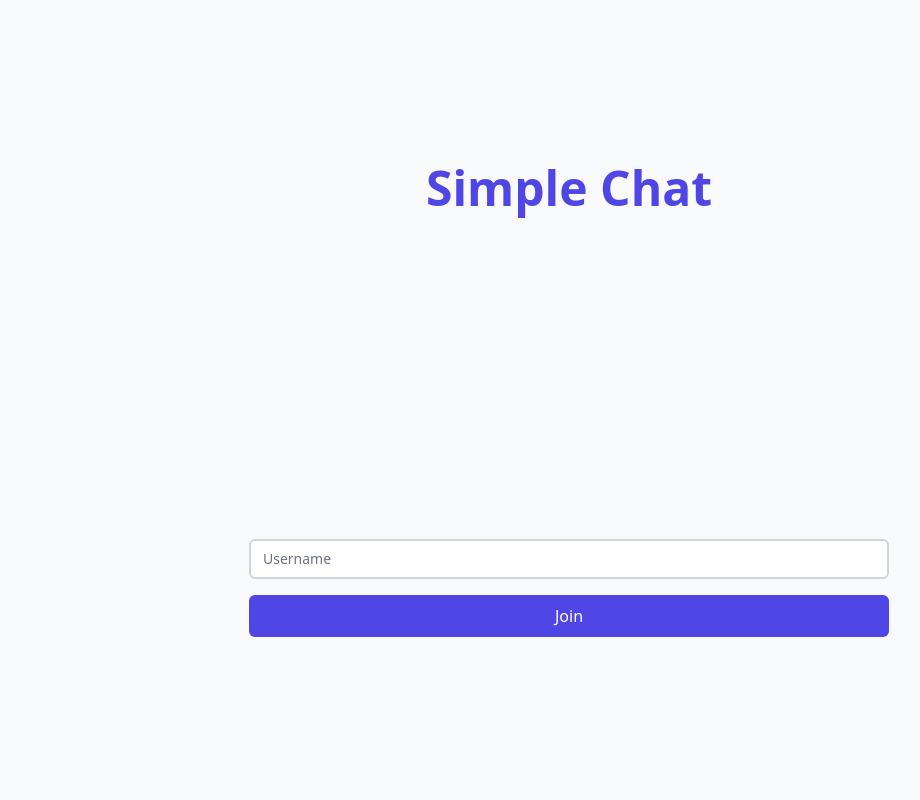
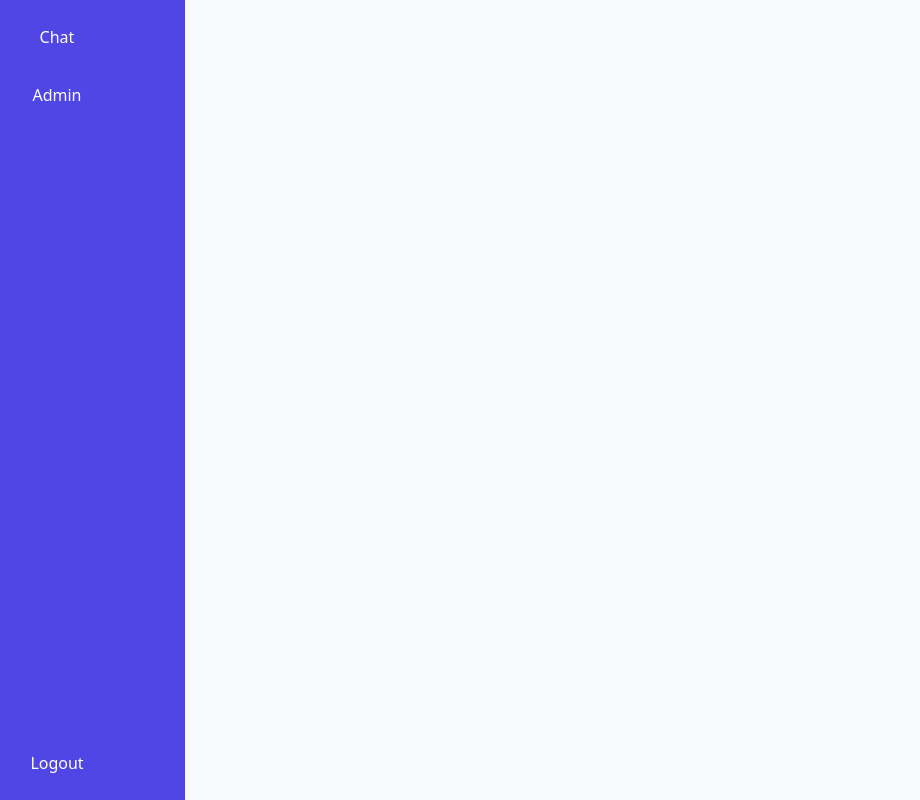
Before and after one commit to RoosterOnFire/SimpleChat-frontend, a Vue app: page /#/dashboard/admin in a window 1280 px wide. Before the commit this address led to /#/. Shown: the whole page, without its empty margins (71-991 px from the left). Built offline with nearby package versions, Linux system fonts and the light colour scheme.

Commit message:
Merge branch 'dashboard'

```diff
--- a/src/App.vue
+++ b/src/App.vue
@@ -13,11 +13,9 @@
 
 <template>
   <router-view v-slot="{ Component, route }">
-    <transition name="fade">
-      <div :class="[route.name === 'Home' ? 'home' : 'page']">
-        <component :is="Component" :key="route.path" />
-      </div>
-    </transition>
+    <div :class="[route.name === 'Login' ? 'login' : 'page']">
+      <component :is="Component" :key="route.path" />
+    </div>
   </router-view>
 </template>
 
@@ -39,17 +37,17 @@
     @apply container flex items-stretch;
   }
 
-  .home {
+  .login {
     @apply container flex flex-col items-center justify-around;
   }
 
   .sidebar {
-    @apply w-0 md:w-1/5 md:p-4 space-y-4 bg-indigo-600;
+    @apply w-0 md:w-1/5 md:p-4 flex flex-col space-y-4 bg-indigo-600;
     @apply invisible md:visible;
   }
 
   .main {
-    @apply flex-1 flex flex-col;
+    @apply flex-1 flex flex-col items-stretch justify-around;
   }
 
   .input {
--- a/src/components/AdminKickUser.vue
+++ b/src/components/AdminKickUser.vue
@@ -2,7 +2,7 @@
 import { useStore } from "@/store/Store";
 import { User } from "@/type/Data";
 import { defineComponent, PropType } from "vue";
-import AppButton from "./AppButton.vue";
+import AppButton from "@/components/AppButton.vue";
 
 export default defineComponent({
   components: { AppButton },
--- a/src/main.ts
+++ b/src/main.ts
@@ -1,6 +1,6 @@
 import { createApp } from 'vue';
 import App from './App.vue';
-import Router from './router/Router';
-import { store, key } from './store/Store';
+import Router from '@/router/Router';
+import { store, key } from '@/store/Store';
 
 createApp(App).use(store, key).use(Router).mount('#app');
--- a/src/pages/Admin.vue
+++ b/src/pages/Admin.vue
@@ -2,10 +2,9 @@
 import { useStore } from "@/store/Store";
 import { computed } from "@vue/reactivity";
 import { User } from "@/type/Data";
-import AppButton from "@/components/AppButton.vue";
 import AdminKickUser from "@/components/AdminKickUser.vue";
 export default {
-  components: { AppButton, AdminKickUser },
+  components: { AdminKickUser },
   name: "Admin",
   setup() {
     const store = useStore();
@@ -18,11 +17,13 @@
 </script>
 
 <template>
-  <div class="sidebar"></div>
-  <div class="main">
+  <div class="kick-users">
     <AdminKickUser v-for="user in users" :key="user.userId" :user="user" />
   </div>
 </template>
 
 <style lang="postcss" scoped>
+.kick-users {
+  @apply flex flex-col gap-y-4;
+}
 </style>
--- a/src/pages/Chat.vue
+++ b/src/pages/Chat.vue
@@ -1,13 +1,11 @@
 <script lang="ts">
 import { defineComponent } from "vue";
 import ChatMessages from "@/components/ChatMessages.vue";
-import ChatSidebar from "@/components/ChatSidebar.vue";
 import ChatForm from "@/components/ChatForm.vue";
 
 export default defineComponent({
   components: {
     ChatMessages,
-    ChatSidebar,
     ChatForm,
   },
   setup() {},
@@ -15,9 +13,6 @@
 </script>
 
 <template>
-  <ChatSidebar />
-  <div class="main">
-    <ChatMessages />
-    <ChatForm />
-  </div>
+  <ChatMessages />
+  <ChatForm />
 </template>
--- /dev/null
+++ b/src/pages/Dashboard.vue
@@ -0,0 +1,46 @@
+<script lang="ts">
+import AdminKickUser from "@/components/AdminKickUser.vue";
+import AppButton from "@/components/AppButton.vue";
+import { useStore } from "@/store/Store";
+import { User } from "@/type/Data";
+import { computed, defineComponent } from "vue";
+
+export default defineComponent({
+  components: { AdminKickUser, AppButton },
+  name: "Dashboard",
+  setup() {
+    const store = useStore();
+
+    return {
+      users: computed<User[]>(() => store.state.users),
+    };
+  },
+});
+</script>
+
+<template>
+  <div class="sidebar">
+    <router-link to="/dashboard/chat" class="sidebar-row">Chat</router-link>
+    <router-link to="/dashboard/admin" class="sidebar-row">Admin</router-link>
+    <router-link to="/" class="sidebar-row sidebar-row--bottom">
+      Logout
+    </router-link>
+  </div>
+  <div class="main">
+    <router-view></router-view>
+  </div>
+</template>
+
+<style lang="postcss" scoped>
+.sidebar-row {
+  @apply py-2 px-4;
+  @apply font-medium text-white text-center;
+  @apply bg-indigo-600 hover:bg-indigo-700;
+  @apply border border-transparent rounded-md focus:ring-2 focus:ring-offset-2 focus:ring-indigo-500;
+  @apply focus:outline-none;
+}
+
+.sidebar-row--bottom {
+  margin-top: auto !important;
+}
+</style>
--- a/src/pages/Home.vue
+++ b/src/pages/Login.vue
@@ -1,16 +1,16 @@
 <script lang="ts">
 import { defineComponent } from "vue";
-import HomeForm from "@/components/HomeForm.vue";
+import LoginForm from "@/components/LoginForm.vue";
 
 export default defineComponent({
-  components: { HomeForm },
+  components: { LoginForm },
   setup() {},
 });
 </script>
 
 <template>
   <h1 class="header">Simple Chat</h1>
-  <HomeForm />
+  <LoginForm />
 </template>
 
 <style lang="postcss" scoped>
--- a/src/router/Router.ts
+++ b/src/router/Router.ts
@@ -1,5 +1,6 @@
 import { createRouter, createWebHashHistory, RouteRecordRaw } from 'vue-router';
-import Home from '@/pages/Home.vue';
+import Login from '@/pages/Login.vue';
+import Dashboard from '@/pages/Dashboard.vue';
 import Chat from '@/pages/Chat.vue';
 import Admin from '@/pages/Admin.vue';
 import { store } from '@/store/Store';
@@ -7,20 +8,27 @@
 const routes: RouteRecordRaw[] = [
   {
     path: '/',
-    name: 'Home',
-    component: Home,
-    meta: { transition: 'slide-left' },
+    name: 'Login',
+    component: Login,
   },
   {
-    path: '/chat',
+    path: '/dashboard',
+    name: 'Dashboard',
+    component: Dashboard,
+    children: [
+      {
+        path: 'chat',
         name: 'Chat',
         component: Chat,
         meta: { transition: 'slide-right' },
       },
       {
-    path: '/admin',
+        path: 'admin',
         name: 'Admin',
         component: Admin,
+        meta: { transition: 'slide-right' },
+      },
+    ],
   },
 ];
 
@@ -30,11 +38,15 @@
 });
 
 Router.beforeEach((to, from, next) => {
-  if (to.name !== 'Home' && !store.getters.hasSession) {
-    next({ name: 'Home' });
+  if (from.name === 'Login' && !store.getters.hasSession) {
+    next({ name: 'Login' });
   } else {
     next();
   }
 });
 
+Router.afterEach((to, from, failure) => {
+  store.commit('updateCurrentPage', to.name);
+});
+
 export default Router;
--- a/src/store/Store.ts
+++ b/src/store/Store.ts
@@ -20,6 +20,9 @@
       userId: '',
       sessionId: '',
       username: '',
+    },
+    userExtra: {
+      currentPage: '',
     },
     users: [],
     messages: [],
@@ -49,7 +52,8 @@
 
       saveUser(state.user);
 
-      Router.push('/admin');
+      // Router.push({ name: state.userExtra.currentPage });
+      Router.push({ name: 'Dashboard' });
     },
     updateNickname(state, payload: string) {
       state.user.username = payload;
@@ -67,6 +71,9 @@
       );
 
       state.messages.push(joinMessage);
+    },
+    updateCurrentPage(state, payload: string) {
+      state.userExtra.currentPage = payload;
     },
   },
   actions: {
--- a/src/type/Data.ts
+++ b/src/type/Data.ts
@@ -1,5 +1,6 @@
 export type State = {
   user: User;
+  userExtra: UserExtra;
   users: User[];
   messages: Message[];
   errors: ChatErrors;
@@ -11,6 +12,10 @@
   userId: string;
   sessionId: string;
   username: string;
+};
+
+export type UserExtra = {
+  currentPage: string;
 };
 
 export type Message = {
```
Also changed, not shown: src/components/LoginForm.vue (renamed from src/components/HomeForm.vue). Lines whose indentation alone changed are shown as unchanged.
